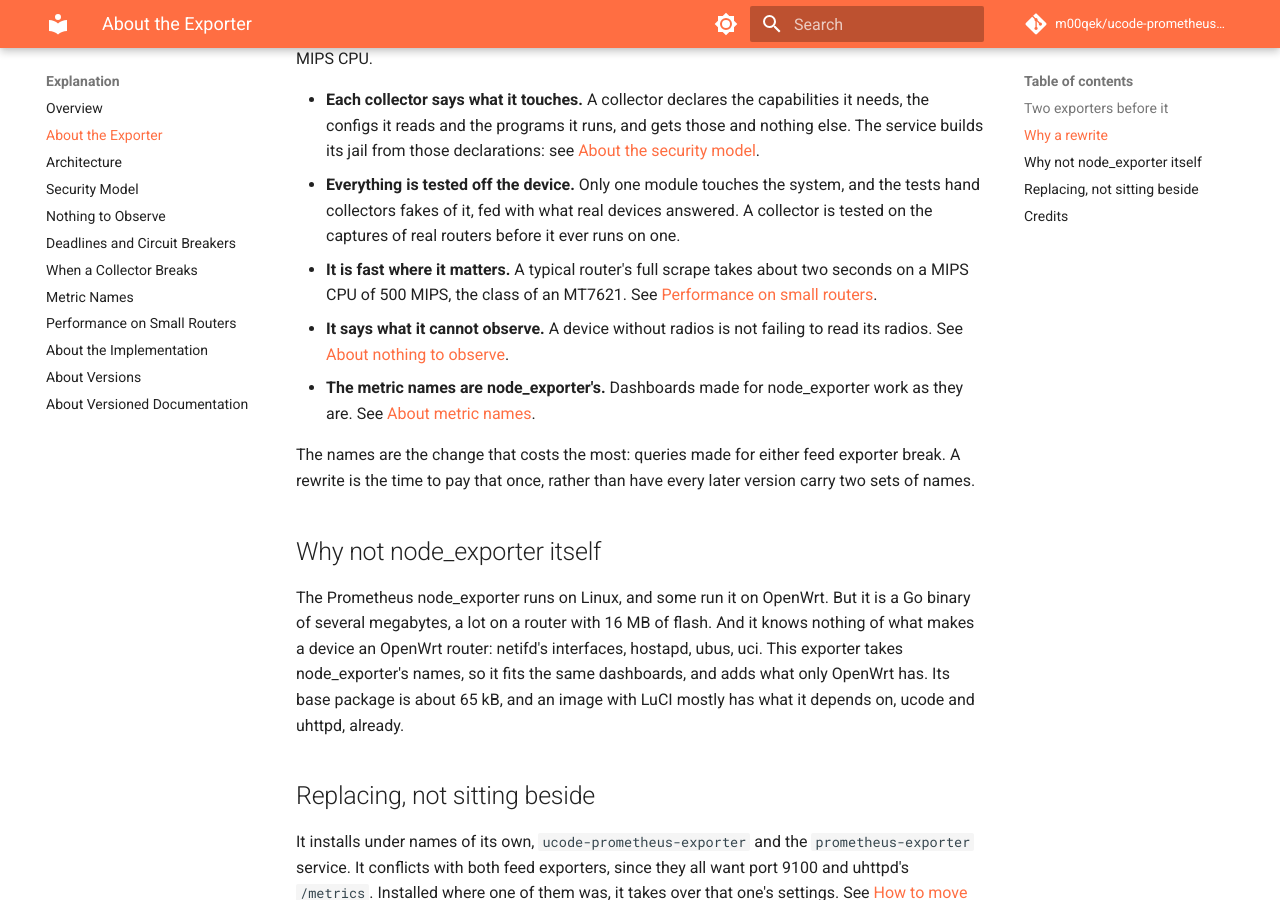
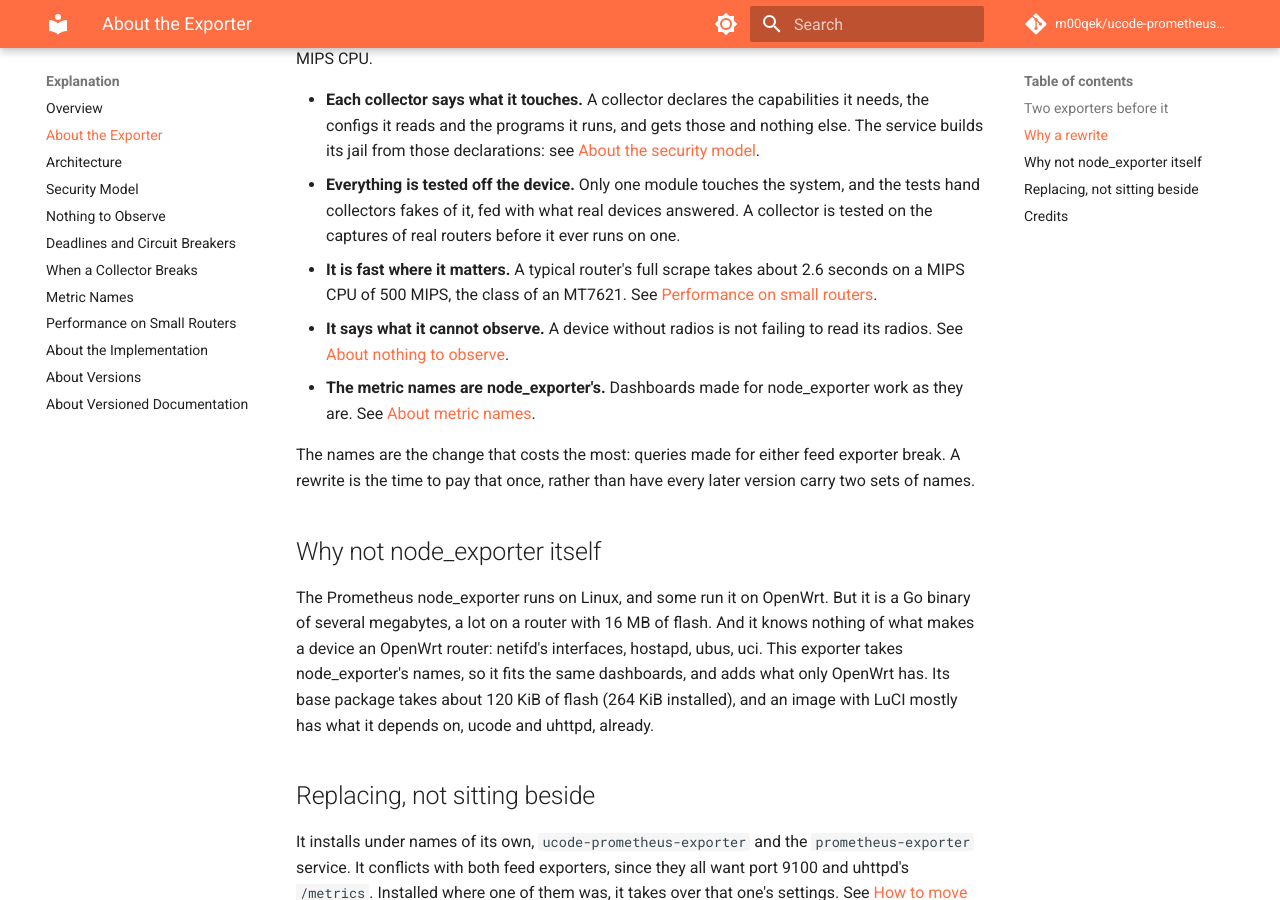
Before and after one commit to m00qek/ucode-prometheus-exporter, an MkDocs documentation site: the page built from docs/explanation/about.md, in a window 1280 px wide and 900 px high, scrolled down 1001 px. Built offline with MkDocs 1.6.1 and Material for MkDocs 9.7.7, drawn with Linux system fonts in a browser that asks for light colours; comment, search, counter and statistics services are not loaded.

Commit message:
Give the scrape time, the flash and nat_traffic's time as the performance page measured them

```diff
--- a/docs/explanation/about.md
+++ b/docs/explanation/about.md
@@ -20,7 +20,7 @@
 
 - **Each collector says what it touches.** A collector declares the capabilities it needs, the configs it reads and the programs it runs, and gets those and nothing else. The service builds its jail from those declarations: see [About the security model](security.md).
 - **Everything is tested off the device.** Only one module touches the system, and the tests hand collectors fakes of it, fed with what real devices answered. A collector is tested on the captures of real routers before it ever runs on one.
-- **It is fast where it matters.** A typical router's full scrape takes about two seconds on a MIPS CPU of 500 MIPS, the class of an MT7621. See [Performance on small routers](performance.md).
+- **It is fast where it matters.** A typical router's full scrape takes about 2.6 seconds on a MIPS CPU of 500 MIPS, the class of an MT7621. See [Performance on small routers](performance.md).
 - **It says what it cannot observe.** A device without radios is not failing to read its radios. See [About nothing to observe](nothing-to-observe.md).
 - **The metric names are node_exporter's.** Dashboards made for node_exporter work as they are. See [About metric names](metric-names.md).
 
@@ -28,7 +28,7 @@
 
 ## Why not node_exporter itself
 
-The Prometheus node_exporter runs on Linux, and some run it on OpenWrt. But it is a Go binary of several megabytes, a lot on a router with 16 MB of flash. And it knows nothing of what makes a device an OpenWrt router: netifd's interfaces, hostapd, ubus, uci. This exporter takes node_exporter's names, so it fits the same dashboards, and adds what only OpenWrt has. Its base package is about 65 kB, and an image with LuCI mostly has what it depends on, ucode and uhttpd, already.
+The Prometheus node_exporter runs on Linux, and some run it on OpenWrt. But it is a Go binary of several megabytes, a lot on a router with 16 MB of flash. And it knows nothing of what makes a device an OpenWrt router: netifd's interfaces, hostapd, ubus, uci. This exporter takes node_exporter's names, so it fits the same dashboards, and adds what only OpenWrt has. Its base package takes about 120 KiB of flash (264 KiB installed), and an image with LuCI mostly has what it depends on, ucode and uhttpd, already.
 
 ## Replacing, not sitting beside
 
```
Also changed, not shown: docs/explanation/deadlines-and-breakers.md (+1 -1 lines).
